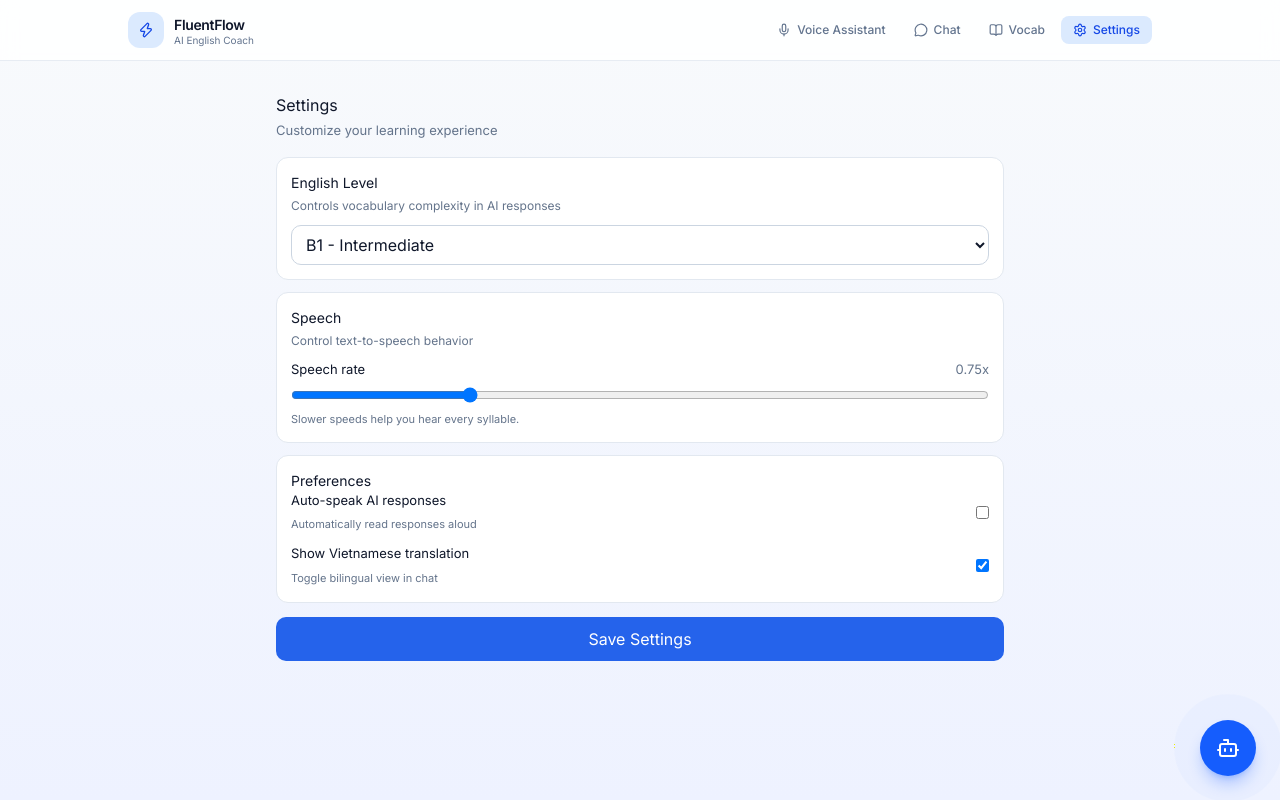
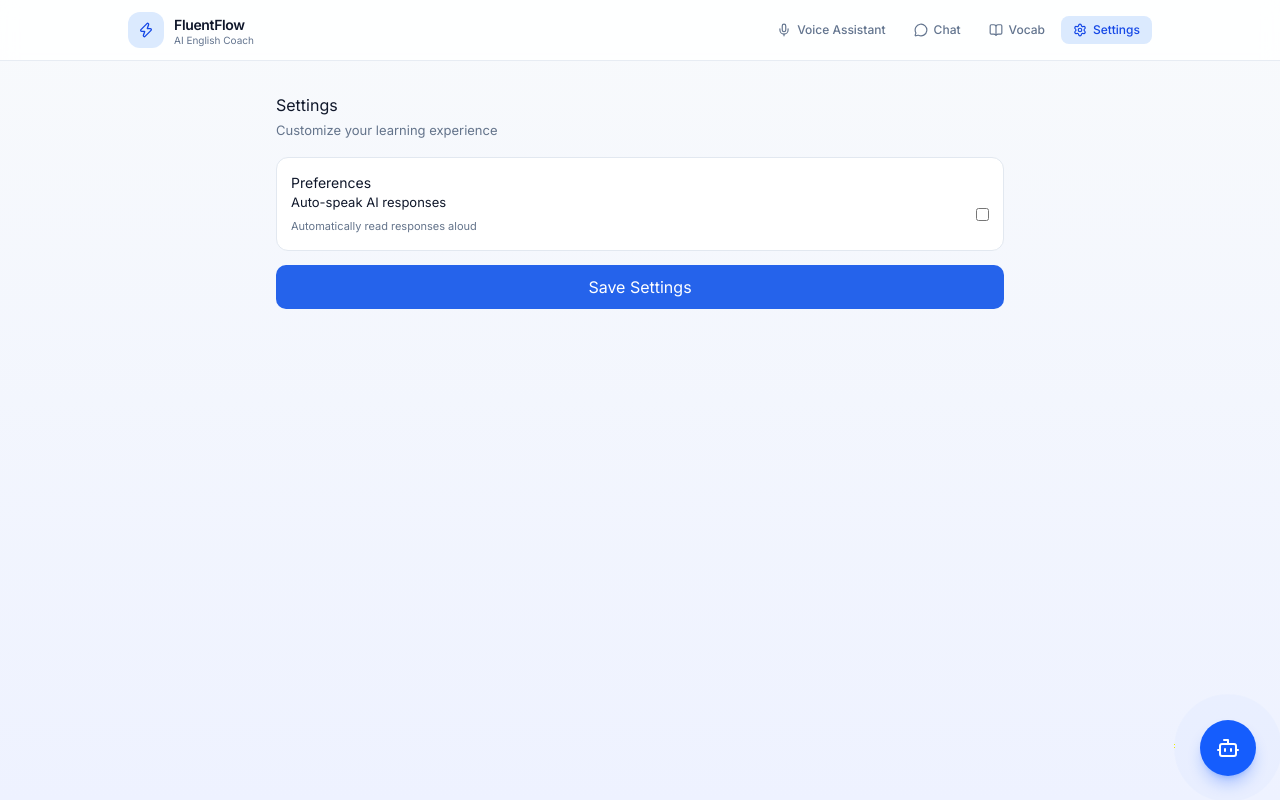
Before and after one commit to HongDiep18/sophia-coach-ai, a React (Vite) app in the folder frontend/: page /settings in a window 1280 px wide. Built offline with nearby package versions, Linux system fonts and the light colour scheme.

Commit message:
feat: implement per-word Vietnamese glossing in MessageBubble and enhance AppSettings with auto-speak preference

```diff
--- a/frontend/src/components/chat/MessageBubble.tsx
+++ b/frontend/src/components/chat/MessageBubble.tsx
@@ -1,4 +1,3 @@
-import { useState } from "react";
 import { AnimatePresence, motion } from "framer-motion";
 import {
   BookOpen,
@@ -8,19 +7,132 @@ import {
   Sparkles,
   Volume2,
 } from "lucide-react";
+import { useEffect, useRef, useState } from "react";
+import { createPortal } from "react-dom";
+import { postWordGloss } from "../../api";
 
-function ClickableWord({ word, onWordClick }) {
+// Per-word Vietnamese meanings are cached across the whole conversation so a
+// second hover on the same word (in the same sentence) is instant and free.
+// Keyed by word + context because meaning is context-dependent.
+const wordMeaningCache = new Map();
+// In-flight gloss requests, keyed the same way, so two hovers on the same word
+// (rapid re-hover, or the same word in two bubbles) share ONE network call
+// instead of each spending tokens.
+const inFlightGloss = new Map();
+// How long the pointer must rest on a word before we fetch — keeps scanning
+// across a sentence from firing a request per word.
+const HOVER_DELAY_MS = 350;
+
+// Resolve a word's short Vietnamese gloss: from cache if we have it, otherwise
+// via a shared in-flight promise. Errors are NOT cached, so a later hover
+// retries. Successful-but-empty replies fall back to a dash.
+function fetchGloss(cacheKey, word, contextSentence) {
+  if (wordMeaningCache.has(cacheKey)) {
+    return Promise.resolve(wordMeaningCache.get(cacheKey));
+  }
+  const existing = inFlightGloss.get(cacheKey);
+  if (existing) return existing;
+
+  const request = postWordGloss({ word, contextSentence: contextSentence || "" })
+    .then((res) => {
+      const meaning = res.vietnamese?.trim() || "—";
+      wordMeaningCache.set(cacheKey, meaning);
+      return meaning;
+    })
+    .finally(() => inFlightGloss.delete(cacheKey));
+
+  inFlightGloss.set(cacheKey, request);
+  return request;
+}
+
+function ClickableWord({ word, onWordClick, contextSentence }) {
   const cleanWord = word.replace(/[.,!?;:'"()]/g, "");
+  // tip: null = hidden; otherwise { loading, vietnamese }.
+  const [tip, setTip] = useState(null);
+  // Viewport coordinates of the word, so the portal tooltip can float above it.
+  const [coords, setCoords] = useState(null);
+  const timerRef = useRef(undefined);
+  const btnRef = useRef(null);
+
+  useEffect(() => () => window.clearTimeout(timerRef.current), []);
+
   if (!cleanWord) return <span>{word} </span>;
+
+  const cacheKey = `${cleanWord.toLowerCase()}|${contextSentence || ""}`;
+
+  // Anchor point: top-center of the word, in viewport (fixed) coordinates.
+  const anchorTooltip = () => {
+    const rect = btnRef.current?.getBoundingClientRect();
+    if (rect) setCoords({ top: rect.top, left: rect.left + rect.width / 2 });
+  };
+
+  const handleEnter = () => {
+    timerRef.current = window.setTimeout(async () => {
+      anchorTooltip();
+      const cached = wordMeaningCache.get(cacheKey);
+      if (cached) {
+        setTip({ loading: false, vietnamese: cached });
+        return;
+      }
+      setTip({ loading: true, vietnamese: null });
+      try {
+        const meaning = await fetchGloss(cacheKey, cleanWord, contextSentence);
+        // Only update if the pointer/focus is still on the word (not cleared).
+        setTip((prev) => (prev ? { loading: false, vietnamese: meaning } : prev));
+      } catch {
+        setTip((prev) =>
+          prev ? { loading: false, vietnamese: "Không dịch được." } : prev,
+        );
+      }
+    }, HOVER_DELAY_MS);
+  };
+
+  const handleLeave = () => {
+    window.clearTimeout(timerRef.current);
+    setTip(null);
+  };
 
   return (
     <button
+      ref={btnRef}
       type="button"
       onClick={() => onWordClick?.(cleanWord, word)}
+      onMouseEnter={handleEnter}
+      onMouseLeave={handleLeave}
+      onFocus={handleEnter}
+      onBlur={handleLeave}
       className="rounded px-0.5 text-left transition hover:bg-blue-100 hover:text-blue-700"
       title={`Click to inspect "${cleanWord}"`}
     >
       {word}
+
+      {/* Rendered into <body> with fixed coords so it floats ABOVE the chat
+          frame and is never clipped by the scroll container's edge, while
+          keeping the same on-screen position (centered just above the word). */}
+      {tip &&
+        coords &&
+        createPortal(
+          <AnimatePresence>
+            <motion.span
+              key="word-gloss"
+              initial={{ opacity: 0, y: 4, scale: 0.96 }}
+              animate={{ opacity: 1, y: 0, scale: 1 }}
+              exit={{ opacity: 0, y: 4, scale: 0.96 }}
+              transition={{ duration: 0.14 }}
+              style={{ top: coords.top, left: coords.left }}
+              className="pointer-events-none fixed z-[80] flex w-max max-w-[14rem] -translate-x-1/2 -translate-y-[calc(100%+8px)] flex-col gap-0.5 rounded-lg bg-slate-900 px-2.5 py-1.5 text-center shadow-xl ring-1 ring-white/10"
+            >
+              <span className="text-[9px] font-medium uppercase tracking-wide text-slate-400">
+                🇻🇳 {cleanWord}
+              </span>
+              <span className="text-xs font-medium leading-snug text-white">
+                {tip.loading ? "Đang dịch…" : tip.vietnamese}
+              </span>
+              <span className="absolute left-1/2 top-full h-2 w-2 -translate-x-1/2 -translate-y-1/2 rotate-45 bg-slate-900" />
+            </motion.span>
+          </AnimatePresence>,
+          document.body,
+        )}
     </button>
   );
 }
@@ -38,8 +150,14 @@ export default function MessageBubble({
   const isUser = message.role === "user";
 
   // Show the coach's rewrite only when it actually differs from what the
-  // learner typed (the model returns the text unchanged when it was fine).
-  const normalize = (text) => (text || "").trim().replace(/\s+/g, " ");
+  // learner typed. Capitalization and punctuation are ignored — a sentence
+  // that is only "fixed" by adding a capital or a "?" is treated as correct.
+  const normalize = (text) =>
+    (text || "")
+      .toLowerCase()
+      .replace(/[^\p{L}\p{N}\s]/gu, "")
+      .trim()
+      .replace(/\s+/g, " ");
   const hasCorrection =
     isUser &&
     message.corrected &&
@@ -114,6 +232,7 @@ export default function MessageBubble({
                     key={`${word}-${i}`}
                     word={word}
                     onWordClick={onWordClick}
+                    contextSentence={message.english || message.content}
                   />
                 ))}
             </p>
--- a/frontend/src/pages/AppSettings.tsx
+++ b/frontend/src/pages/AppSettings.tsx
@@ -1,32 +1,11 @@
-import { useMemo, useState } from "react";
+import { useState } from "react";
+import { useToast } from "../components/ui/toast";
 
 const STORAGE_KEY = "sophia-coach-settings";
 
 const DEFAULT_SETTINGS = {
-  level: "B1",
-  speech_rate: 0.75,
-  show_translation: true,
   auto_speak: false,
 };
-
-const LEVEL_OPTIONS = [
-  { value: "A2", label: "A2 - Elementary" },
-  { value: "B1", label: "B1 - Intermediate" },
-  { value: "Technical", label: "Technical - Developer English" },
-];
-
-const toggleRows = [
-  {
-    key: "auto_speak",
-    title: "Auto-speak AI responses",
-    description: "Automatically read responses aloud",
-  },
-  {
-    key: "show_translation",
-    title: "Show Vietnamese translation",
-    description: "Toggle bilingual view in chat",
-  },
-];
 
 const parseStoredSettings = (value) => {
   try {
@@ -42,6 +21,7 @@ export default function AppSettings() {
     return saved ? { ...DEFAULT_SETTINGS, ...saved } : DEFAULT_SETTINGS;
   });
   const [saving, setSaving] = useState(false);
+  const toast = useToast();
 
   const updateSetting = (key, value) => {
     setSettings((prev) => ({ ...prev, [key]: value }));
@@ -52,13 +32,10 @@ export default function AppSettings() {
     localStorage.setItem(STORAGE_KEY, JSON.stringify(settings));
     await new Promise((resolve) => window.setTimeout(resolve, 350));
     setSaving(false);
-    alert("Settings saved!");
+    toast.success("Settings saved!", {
+      description: "Your preferences have been updated.",
+    });
   };
-
-  const speechRateLabel = useMemo(
-    () => `${settings.speech_rate.toFixed(2)}x`,
-    [settings.speech_rate],
-  );
 
   return (
     <section style={{ maxWidth: 760, margin: "0 auto", padding: 16 }}>
@@ -71,58 +48,9 @@ export default function AppSettings() {
 
       <div style={{ display: "grid", gap: 12 }}>
         <div style={cardStyle}>
-          <h3 style={titleStyle}>English Level</h3>
-          <p style={descStyle}>
-            Controls vocabulary complexity in AI responses
-          </p>
-          <select
-            value={settings.level}
-            onChange={(event) => updateSetting("level", event.target.value)}
-            style={fieldStyle}
-          >
-            {LEVEL_OPTIONS.map((option) => (
-              <option key={option.value} value={option.value}>
-                {option.label}
-              </option>
-            ))}
-          </select>
-        </div>
-
-        <div style={cardStyle}>
-          <h3 style={titleStyle}>Speech</h3>
-          <p style={descStyle}>Control text-to-speech behavior</p>
-
-          <div style={{ display: "grid", gap: 8 }}>
-            <div
-              style={{
-                display: "flex",
-                justifyContent: "space-between",
-                fontSize: 13,
-              }}
-            >
-              <span>Speech rate</span>
-              <span style={{ color: "#64748b" }}>{speechRateLabel}</span>
-            </div>
-            <input
-              type="range"
-              min={0.5}
-              max={1.5}
-              step={0.25}
-              value={settings.speech_rate}
-              onChange={(event) =>
-                updateSetting("speech_rate", Number(event.target.value))
-              }
-            />
-            <p style={hintStyle}>Slower speeds help you hear every syllable.</p>
-          </div>
-        </div>
-
-        <div style={cardStyle}>
           <h3 style={titleStyle}>Preferences</h3>
           <div style={{ display: "grid", gap: 10 }}>
-            {toggleRows.map((row) => (
             <label
-                key={row.key}
               style={{
                 display: "flex",
                 alignItems: "center",
@@ -132,19 +60,18 @@ export default function AppSettings() {
             >
               <span>
                 <span style={{ display: "block", fontSize: 13 }}>
-                    {row.title}
+                  Auto-speak AI responses
                 </span>
-                  <span style={hintStyle}>{row.description}</span>
+                <span style={hintStyle}>Automatically read responses aloud</span>
               </span>
               <input
                 type="checkbox"
-                  checked={settings[row.key]}
+                checked={settings.auto_speak}
                 onChange={(event) =>
-                    updateSetting(row.key, event.target.checked)
+                  updateSetting("auto_speak", event.target.checked)
                 }
               />
             </label>
-            ))}
           </div>
         </div>
       </div>
@@ -183,20 +110,7 @@ const titleStyle = {
   fontSize: 14,
 };
 
-const descStyle = {
-  margin: "4px 0 10px",
-  color: "#64748b",
-  fontSize: 12,
-};
-
 const hintStyle = {
   color: "#64748b",
   fontSize: 11,
 };
-
-const fieldStyle = {
-  width: "100%",
-  border: "1px solid #cbd5e1",
-  borderRadius: 10,
-  padding: "8px 10px",
-};
--- a/frontend/src/pages/Chat.tsx
+++ b/frontend/src/pages/Chat.tsx
@@ -23,6 +23,19 @@ const TRANSLATION_STORAGE_KEY = "sophia-show-translation";
 // Speech playback speed — also a persisted preference.
 const SPEECH_RATE_STORAGE_KEY = "sophia-speech-rate";
 const DEFAULT_SPEECH_RATE = 1;
+// Settings screen preferences (see AppSettings). Read fresh when needed so the
+// latest saved value is used without wiring up a storage listener.
+const SETTINGS_STORAGE_KEY = "sophia-coach-settings";
+
+function loadAutoSpeak(): boolean {
+  try {
+    const raw = localStorage.getItem(SETTINGS_STORAGE_KEY);
+    if (!raw) return false;
+    return JSON.parse(raw)?.auto_speak === true;
+  } catch {
+    return false;
+  }
+}
 
 function loadShowTranslation(): boolean {
   try {
@@ -191,6 +204,12 @@ export default function Chat() {
           }),
         ];
       });
+
+      // Read the coach's reply aloud automatically when the learner has
+      // enabled "Auto-speak AI responses" in Settings.
+      if (reply.english && loadAutoSpeak()) {
+        speech.speak(reply.english, speechRate);
+      }
     } catch (error) {
       console.error(error);
 
```
Lines whose indentation alone changed are shown as unchanged.
